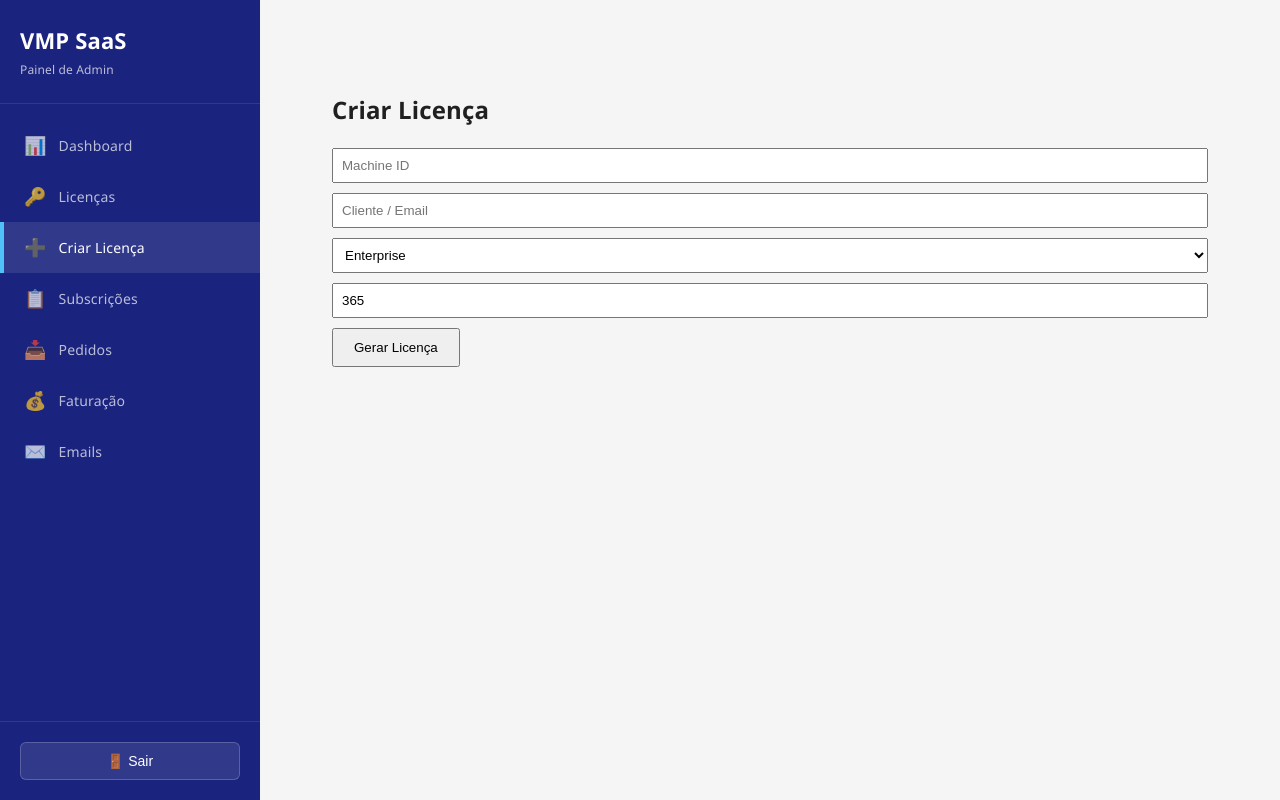
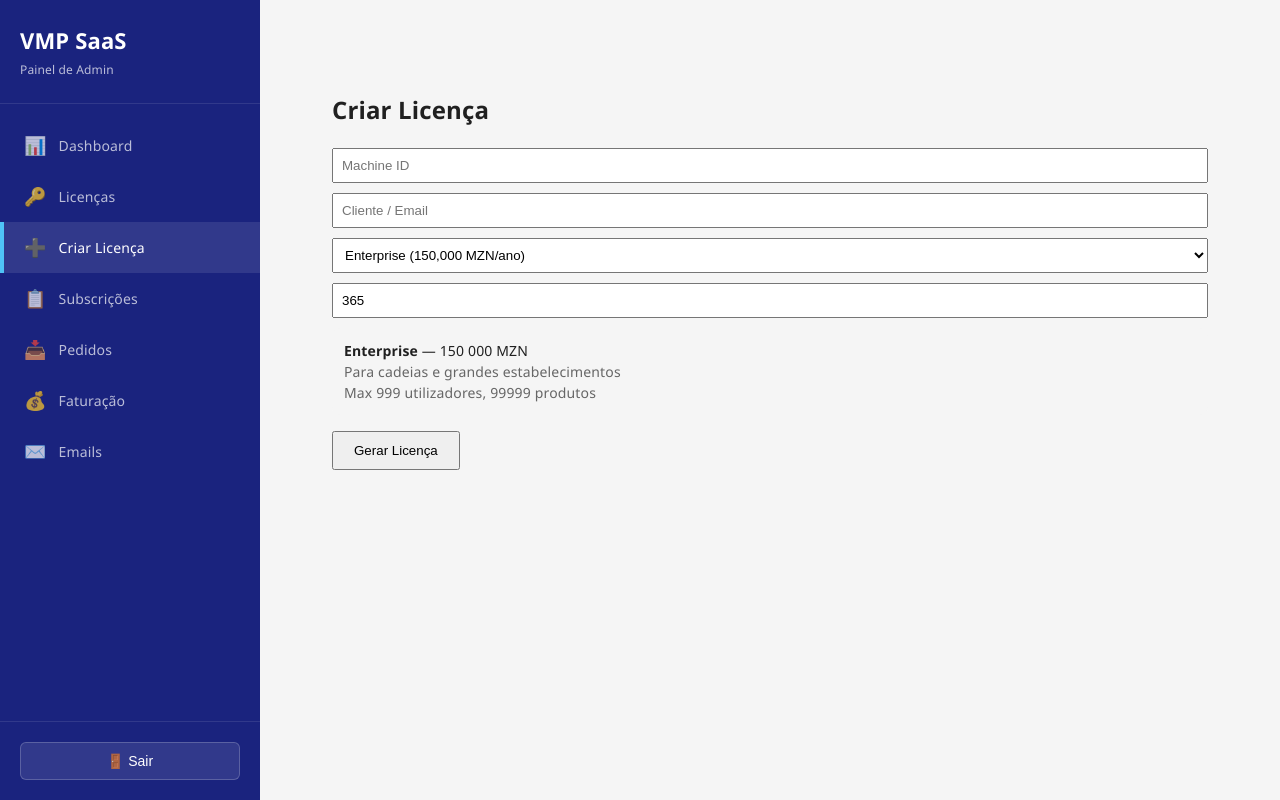
Before and after one commit to rozaytech/vmp-admin-panel, a React (Vite) app: page /licenses/create in a window 1280 px wide. Built offline with nearby package versions, Linux system fonts and the light colour scheme; no server answers; sample sign-in values are in the browser's storage.

Commit message:
feat: actualizar precos dos planos v2.3.2 - Basic: 3.500 MZN/mes - Pro: 7.000 MZN/mes - Enterprise: 150.000 MZN/ano - Sincronizar PLANS em CreateLicense, Licenses e Billing

```diff
--- a/src/pages/Billing.jsx
+++ b/src/pages/Billing.jsx
@@ -6,7 +6,7 @@ const PLANS = {
   basic: {
     code: "basic",
     name: "Basic",
-    price: 1500,
+    price: 3500,
     days: 30,
     maxUsers: 2,
     maxProducts: 500,
@@ -16,7 +16,7 @@ const PLANS = {
   pro: {
     code: "pro",
     name: "Pro",
-    price: 3500,
+    price: 7000,
     days: 30,
     maxUsers: 5,
     maxProducts: 5000,
@@ -36,7 +36,7 @@ const PLANS = {
   enterprise: {
     code: "enterprise",
     name: "Enterprise",
-    price: 8500,
+    price: 150000,
     days: 365,
     maxUsers: 999,
     maxProducts: 99999,
@@ -120,7 +120,7 @@ export default function Billing() {
 
   async function simulatePay(id) {
     const plan = subs.find((s) => s.id === id)?.plan;
-    const amount = PLANS[plan]?.price || 1500;
+    const amount = PLANS[plan]?.price || 3500;
 
     try {
       await API.post("/billing/pay", {
@@ -313,9 +313,9 @@ export default function Billing() {
               fontSize: 14,
             }}
           >
-            <option value="basic">Basic (1,500 MZN/mes)</option>
-            <option value="pro">Pro (3,500 MZN/mes)</option>
-            <option value="enterprise">Enterprise (8,500 MZN/ano)</option>
+            <option value="basic">Basic (3,500 MZN/mês)</option>
+            <option value="pro">Pro (7,000 MZN/mês)</option>
+            <option value="enterprise">Enterprise (150,000 MZN/ano)</option>
           </select>
           <input
             type="number"
@@ -444,6 +444,10 @@ export default function Billing() {
                       >
                         {s.plan}
                       </span>
+                      <div style={{ fontSize: 11, color: "#888", marginTop: 4 }}>
+                        {PLANS[s.plan]?.price?.toLocaleString("pt-PT")} MZN
+                        {s.plan === "enterprise" ? "/ano" : "/mês"}
+                      </div>
                     </td>
                     <td style={{ padding: "12px 16px" }}>
                       <span
@@ -516,7 +520,7 @@ export default function Billing() {
                             fontSize: 12,
                           }}
                         >
-                          Simular Pagamento
+                          Simular Pagamento ({PLANS[s.plan]?.price?.toLocaleString("pt-PT")} MZN)
                         </button>
                       )}
                     </td>
--- a/src/pages/CreateLicense.jsx
+++ b/src/pages/CreateLicense.jsx
@@ -1,5 +1,64 @@
 import { useState } from "react";
 import API from "../api/client";
+
+// Planos definidos localmente (sincronizar com vmp_license_server/billing/plans.js)
+const PLANS = {
+  basic: {
+    code: "basic",
+    name: "Basic",
+    price: 3500,
+    days: 30,
+    maxUsers: 2,
+    maxProducts: 500,
+    features: ["pos", "inventory", "cash_register", "basic_reports", "z_report"],
+    description: "Ideal para pequenos negocios e bancas",
+  },
+  pro: {
+    code: "pro",
+    name: "Pro",
+    price: 7000,
+    days: 30,
+    maxUsers: 5,
+    maxProducts: 5000,
+    features: [
+      "pos",
+      "inventory",
+      "cash_register",
+      "advanced_reports",
+      "z_report",
+      "promotions",
+      "customers",
+      "multi_warehouse",
+      "analytics",
+    ],
+    description: "Para lojas em crescimento",
+  },
+  enterprise: {
+    code: "enterprise",
+    name: "Enterprise",
+    price: 150000,
+    days: 365,
+    maxUsers: 999,
+    maxProducts: 99999,
+    features: [
+      "pos",
+      "inventory",
+      "cash_register",
+      "advanced_reports",
+      "z_report",
+      "promotions",
+      "customers",
+      "multi_warehouse",
+      "analytics",
+      "accounting",
+      "profit_margin",
+      "remote_dashboard",
+      "priority_support",
+      "api_access",
+    ],
+    description: "Para cadeias e grandes estabelecimentos",
+  },
+};
 
 export default function CreateLicense() {
   const [machineId, setMachineId] = useState("");
@@ -37,6 +96,8 @@ export default function CreateLicense() {
     }
   }
 
+  const selectedPlan = PLANS[plan];
+
   return (
     <div style={{ padding: 40 }}>
       <h2>Criar Licença</h2>
@@ -57,12 +118,16 @@ export default function CreateLicense() {
 
       <select
         value={plan}
-        onChange={(e) => setPlan(e.target.value)}
+        onChange={(e) => {
+          const p = e.target.value;
+          setPlan(p);
+          setDays(PLANS[p]?.days || 30);
+        }}
         style={{ display: "block", marginBottom: 10, padding: 8, width: '100%' }}
       >
-        <option value="basic">Basic</option>
-        <option value="pro">Pro</option>
-        <option value="enterprise">Enterprise</option>
+        <option value="basic">Basic (3,500 MZN/mês)</option>
+        <option value="pro">Pro (7,000 MZN/mês)</option>
+        <option value="enterprise">Enterprise (150,000 MZN/ano)</option>
       </select>
 
       <input
@@ -71,6 +136,16 @@ export default function CreateLicense() {
         onChange={(e) => setDays(Number(e.target.value))}
         style={{ display: "block", marginBottom: 10, padding: 8, width: '100%' }}
       />
+
+      {selectedPlan && (
+        <div style={{ marginBottom: 16, padding: 12, backgroundColor: "#f5f5f5", borderRadius: 8, fontSize: 14 }}>
+          <strong>{selectedPlan.name}</strong> — {selectedPlan.price.toLocaleString("pt-PT")} MZN
+          <br />
+          <span style={{ color: "#666" }}>{selectedPlan.description}</span>
+          <br />
+          <span style={{ color: "#666" }}>Max {selectedPlan.maxUsers} utilizadores, {selectedPlan.maxProducts} produtos</span>
+        </div>
+      )}
 
       <button
         onClick={generate}
--- a/src/pages/Licenses.jsx
+++ b/src/pages/Licenses.jsx
@@ -1,5 +1,64 @@
 import { useEffect, useState } from "react";
 import API from "../api/client";
+
+// Planos definidos localmente (sincronizar com vmp_license_server/billing/plans.js)
+const PLANS = {
+  basic: {
+    code: "basic",
+    name: "Basic",
+    price: 3500,
+    days: 30,
+    maxUsers: 2,
+    maxProducts: 500,
+    features: ["pos", "inventory", "cash_register", "basic_reports", "z_report"],
+    description: "Ideal para pequenos negocios e bancas",
+  },
+  pro: {
+    code: "pro",
+    name: "Pro",
+    price: 7000,
+    days: 30,
+    maxUsers: 5,
+    maxProducts: 5000,
+    features: [
+      "pos",
+      "inventory",
+      "cash_register",
+      "advanced_reports",
+      "z_report",
+      "promotions",
+      "customers",
+      "multi_warehouse",
+      "analytics",
+    ],
+    description: "Para lojas em crescimento",
+  },
+  enterprise: {
+    code: "enterprise",
+    name: "Enterprise",
+    price: 150000,
+    days: 365,
+    maxUsers: 999,
+    maxProducts: 99999,
+    features: [
+      "pos",
+      "inventory",
+      "cash_register",
+      "advanced_reports",
+      "z_report",
+      "promotions",
+      "customers",
+      "multi_warehouse",
+      "analytics",
+      "accounting",
+      "profit_margin",
+      "remote_dashboard",
+      "priority_support",
+      "api_access",
+    ],
+    description: "Para cadeias e grandes estabelecimentos",
+  },
+};
 
 export default function Licenses() {
   const [licenses, setLicenses] = useState([]);
@@ -215,6 +274,10 @@ export default function Licenses() {
                       >
                         {l.plan}
                       </span>
+                      <div style={{ fontSize: 11, color: "#888", marginTop: 4 }}>
+                        {PLANS[l.plan]?.price?.toLocaleString("pt-PT")} MZN
+                        {l.plan === "enterprise" ? "/ano" : "/mês"}
+                      </div>
                     </td>
                     <td style={{ padding: "12px 16px" }}>
                       <span
@@ -347,6 +410,11 @@ export default function Licenses() {
               <br />
               Plano: <strong>{transferModal.plan}</strong>
               <br />
+              Preco: <strong>
+                {PLANS[transferModal.plan]?.price?.toLocaleString("pt-PT")} MZN
+                {transferModal.plan === "enterprise" ? "/ano" : "/mês"}
+              </strong>
+              <br />
               Dias restantes:{" "}
               <strong>
                 {Math.ceil(
```
